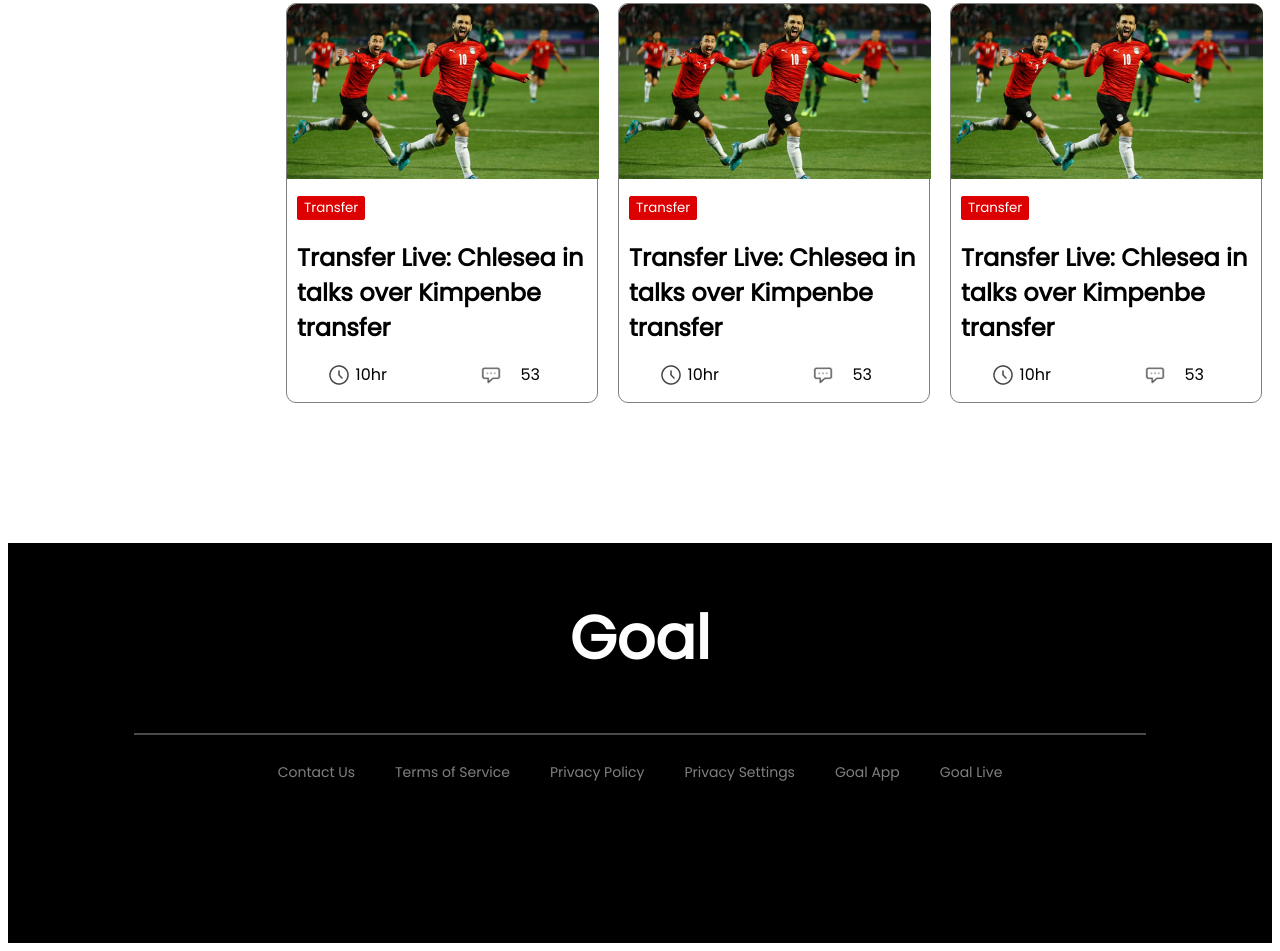
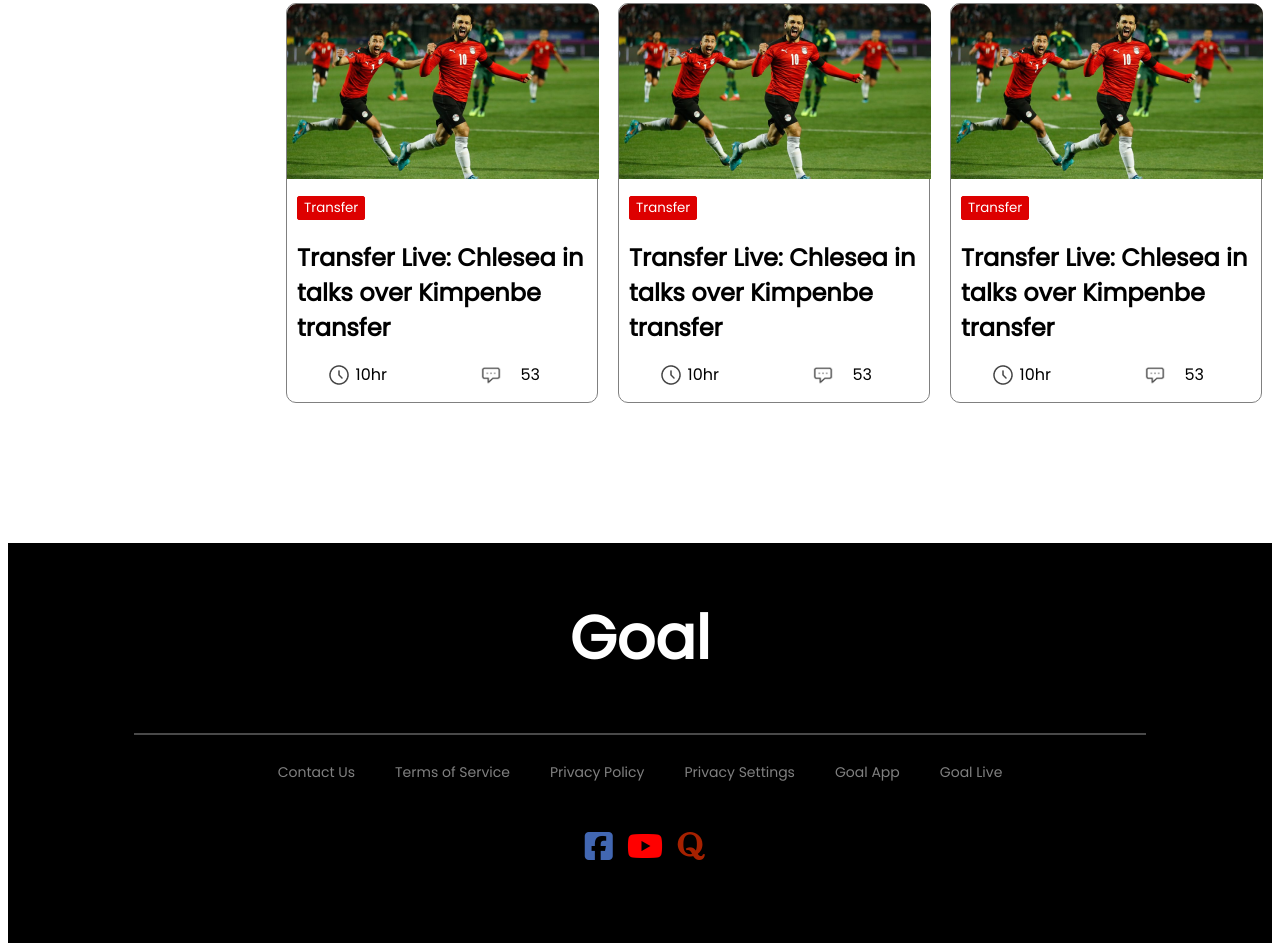
Before and after one commit to Joy5k/Assignment-two, a plain HTML site: page index.html in a window 1280 px wide. Shown: the part 1643-2594 px from the top of the page. Drawn offline with Linux system fonts and the light colour scheme.

Commit message:
added Icons

```diff
--- a/index.html
+++ b/index.html
@@ -235,6 +235,15 @@
                 </ul>
 
             </div>
+<!-- -----------------------added link in icone-------------- -->
+
+     <div class="icons">
+        <a href="https://web.facebook.com/" target="_blank" style="color:#4267B2
+        ;"><i class="fab fa-facebook-square fa-2x"></i></a>
+
+        <a href="https://www.instagram.com/" target="_blank" style="color:red; "><i class="fab fa-youtube fa-2x"></i></a>
+         <a href="https://www.quora.com/" target="_blank" style="color:#a62100;"><i class="fab fa-quora fa-2x"></i></a>
+     </div>
         </footer>
     </section>
 </footer>
--- a/style.css
+++ b/style.css
@@ -208,3 +208,11 @@
 }
 
 /* -------------------------------footer end--------------- */
+/* -------------------------footer icons------------------------ */
+.icons {
+    margin-top:30px ;
+    text-align: center;
+}
+.icons a{
+    margin-left: 10px;
+}
```
